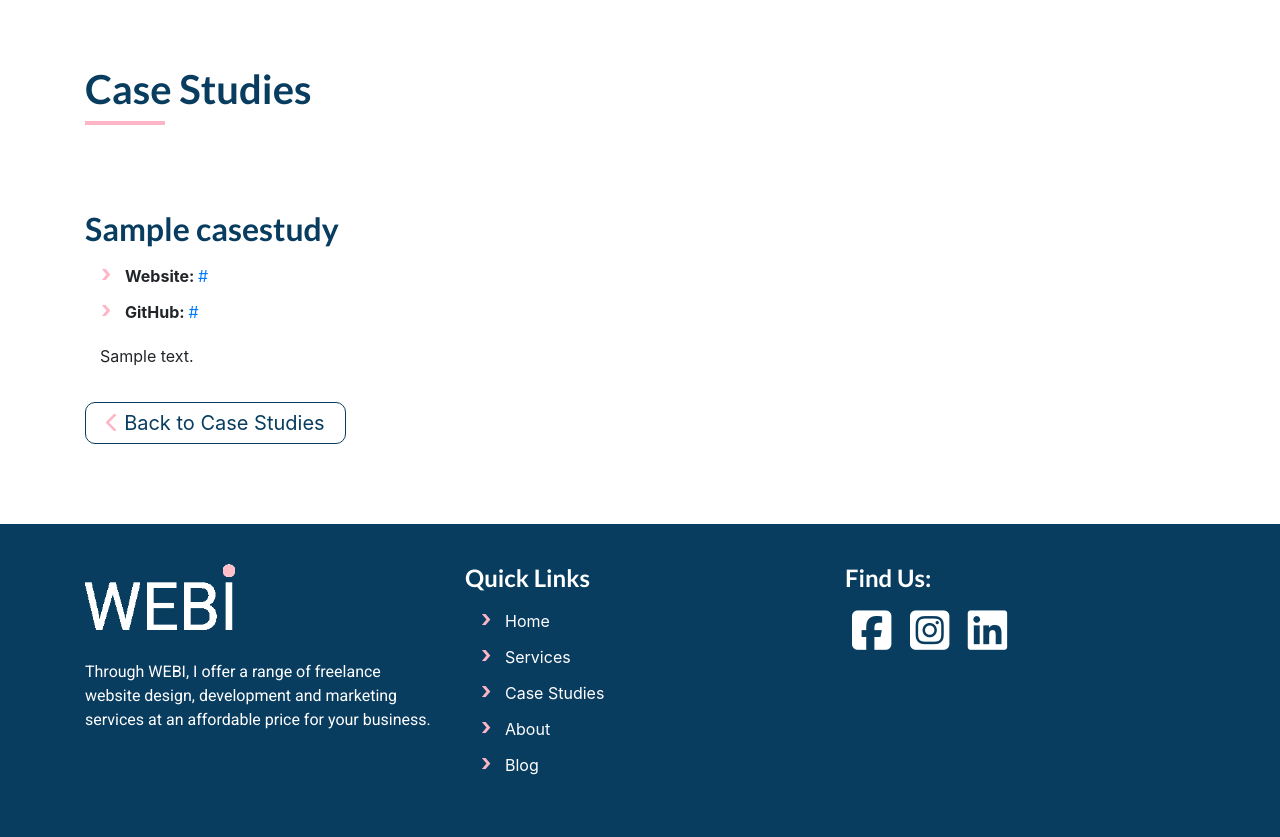
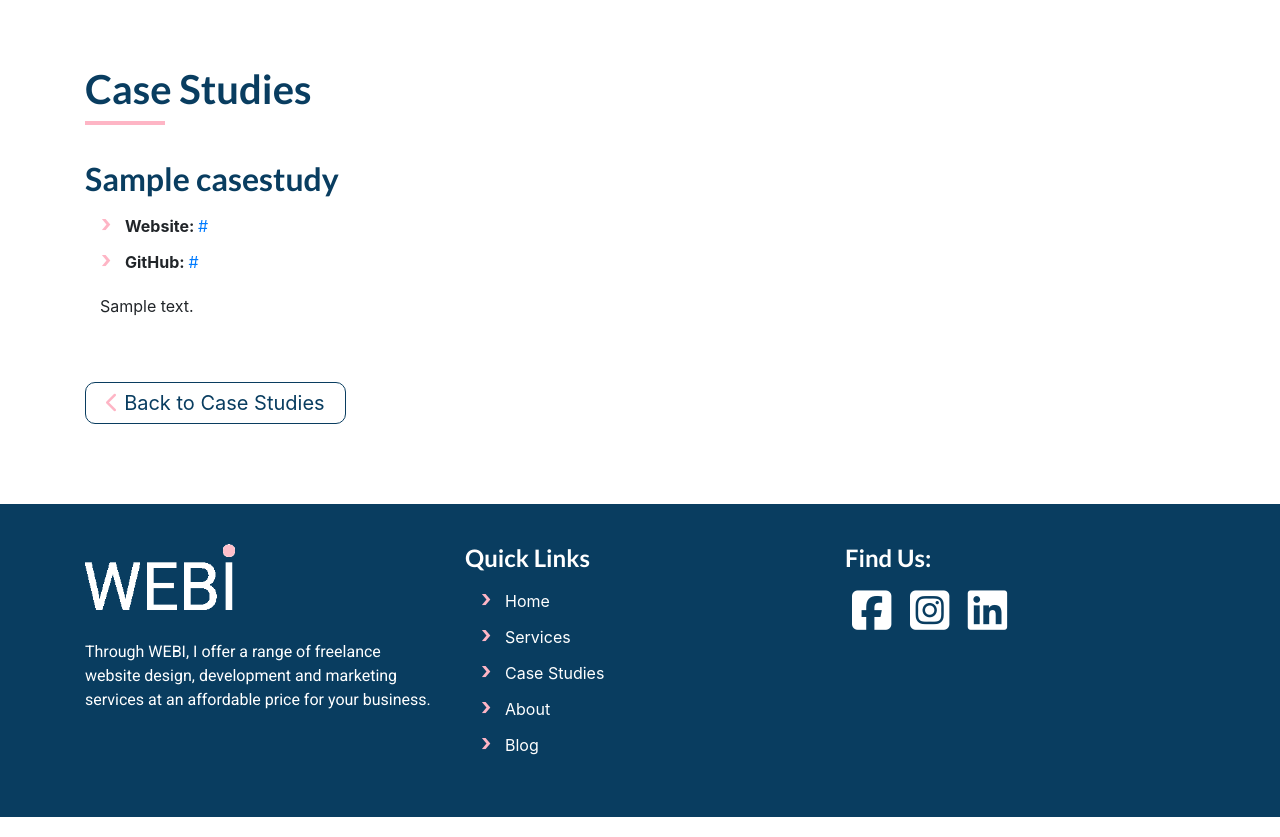
Before and after one commit to JessicaJuliet/webi, a Django app: template casestudies/templates/casestudies/casestudy_content.html in a window 1280 px wide. Shown: the part 208-1045 px from the top of the page. Run offline with Django 3.2, Linux system fonts and the light colour scheme; the template is opened without the code that fills it: most values are stand-ins (such as "Sample title", 1, 10 or a date in 2020); some libraries are stand-ins or nearby versions.

Commit message:
Fix margin of case study post

```diff
--- a/casestudies/templates/includes/case_study_post.html
+++ b/casestudies/templates/includes/case_study_post.html
@@ -1,6 +1,6 @@
 {% if casestudy.heading %}
     <section>
-        <div class="container page-section">
+        <div class="container intro-section">
             <div class="row">
                 <div class="col-12">
                     <!-- Case study heading -->
```
